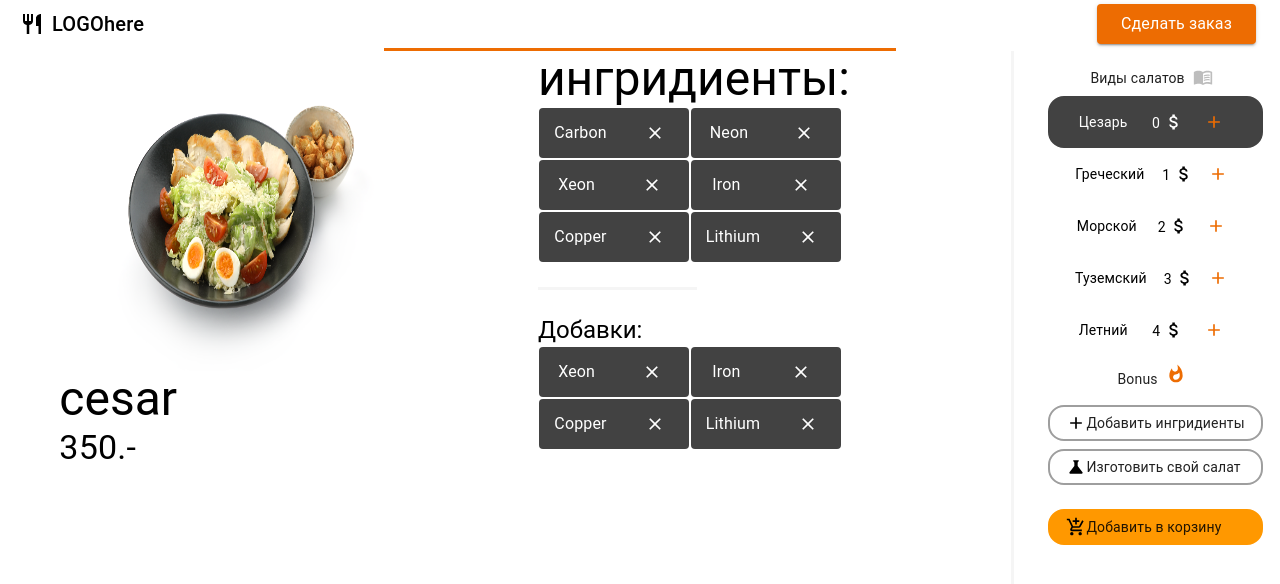
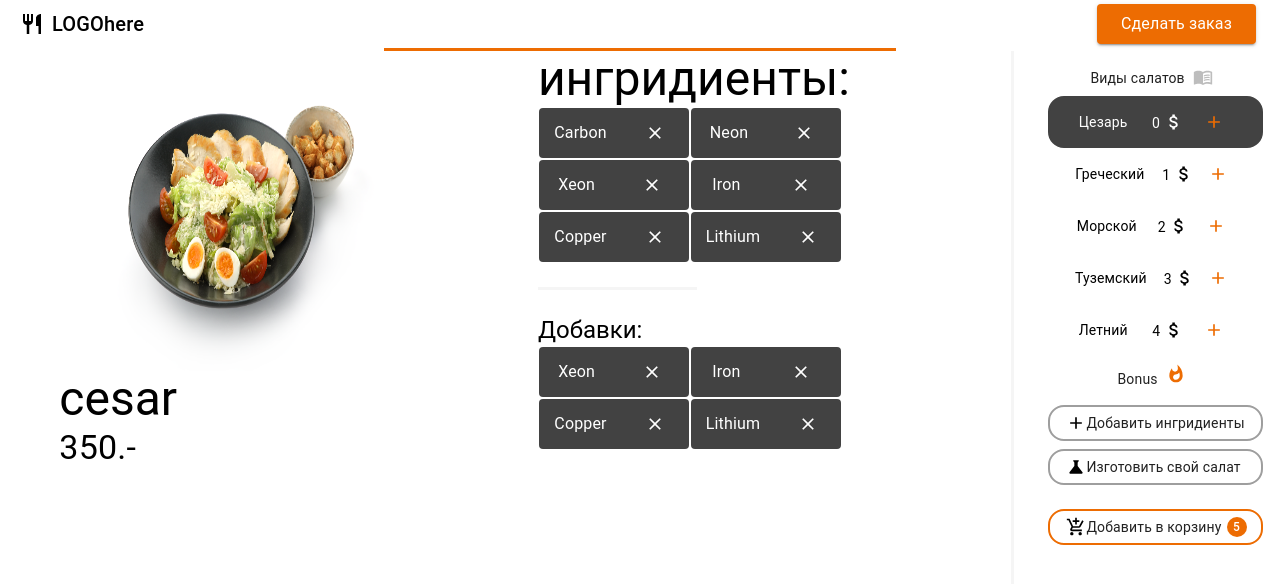
Before and after one commit to Ya-maz/avk-groupe-tomsk, a React (Create React App) app: page / in a window 1280 px wide. Shown: the top 584 px of the page. Built offline with nearby package versions, Linux system fonts and the light colour scheme.

Commit message:
edit MenuItemAddtoBask component, add badge

```diff
--- a/src/components/CustumUI/Nameplate.ts
+++ b/src/components/CustumUI/Nameplate.ts
@@ -1,5 +1,4 @@
 import { styled } from "@mui/material/styles";
-import { textAlign } from "@mui/system";
 
 const Nameplate = styled("div", {
   name: "nameplate",
--- /dev/null
+++ b/src/components/CustumUI/StyledBadge.ts
@@ -0,0 +1,13 @@
+import Badge, { BadgeProps } from "@mui/material/Badge";
+import { styled } from "@mui/material/styles";
+
+const StyledBadge = styled(Badge, {
+  name: "badge",
+})<BadgeProps>(({ theme }) => ({
+    right: -5,
+    top: 0,
+    border: `2px solid ${theme.palette.common.white}`,
+    padding: '0 4px',
+}));
+
+export default StyledBadge;
--- a/src/components/MenuItemAddToBask.tsx
+++ b/src/components/MenuItemAddToBask.tsx
@@ -2,27 +2,25 @@ import Typography from "@mui/material/Typography";
 import MenuItem from "@mui/material/MenuItem";
 import { Theme } from "@mui/material/styles";
 import AddShoppingCartIcon from "@mui/icons-material/AddShoppingCart";
-import { Badge } from "@mui/material";
+import StyledBadge from "./CustumUI/StyledBadge";
 
 export default function MenuItemAddToBask() {
   return (
     <MenuItem
       sx={(theme: Theme) => ({
         textAlign: "center",
-        border: `2px solid ${theme.palette.warning.light}`,
+        border: `2px solid ${theme.palette.warning.main}`,
         borderRadius: theme.shape.borderRadius,
-        backgroundColor: theme.palette.warning.light,
         mb: 1,
         mt: 3,
       })}
       onClick={() => ({})}
     >
-      <Badge color={"primary"} badgeContent={0}>
-        <AddShoppingCartIcon fontSize="small" />
-      </Badge>
+      <AddShoppingCartIcon fontSize="small" />
       <Typography variant="body2" color="text.primary">
         Добавить в корзину
       </Typography>
+      <StyledBadge color="warning" badgeContent={5} />
     </MenuItem>
   );
 }
```
